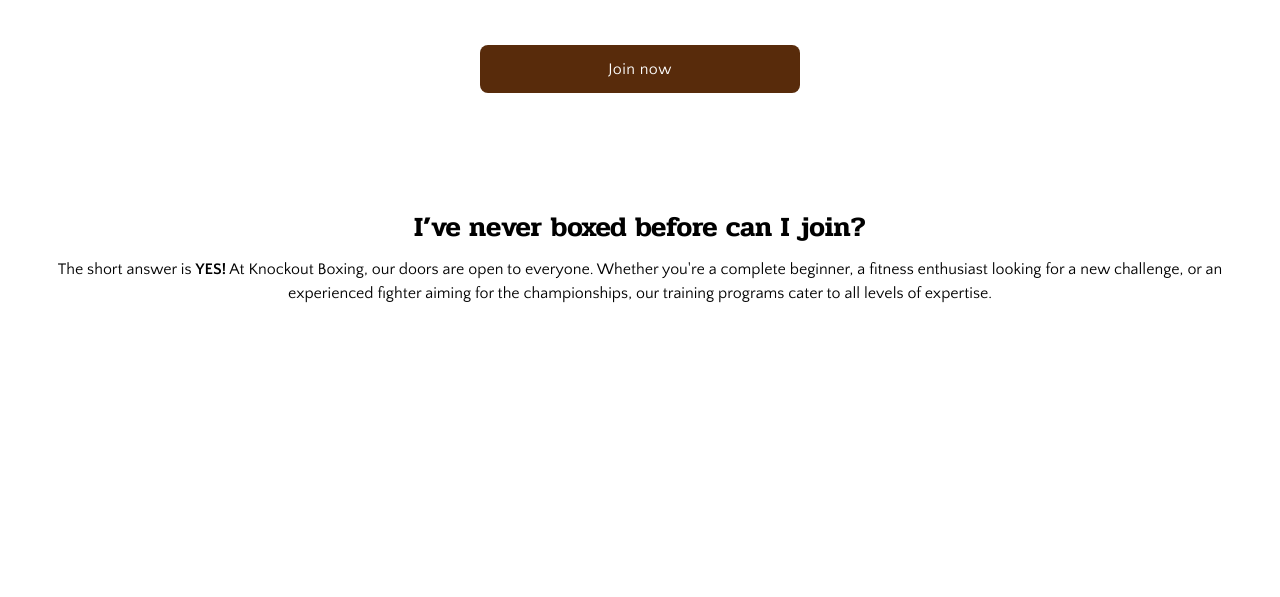
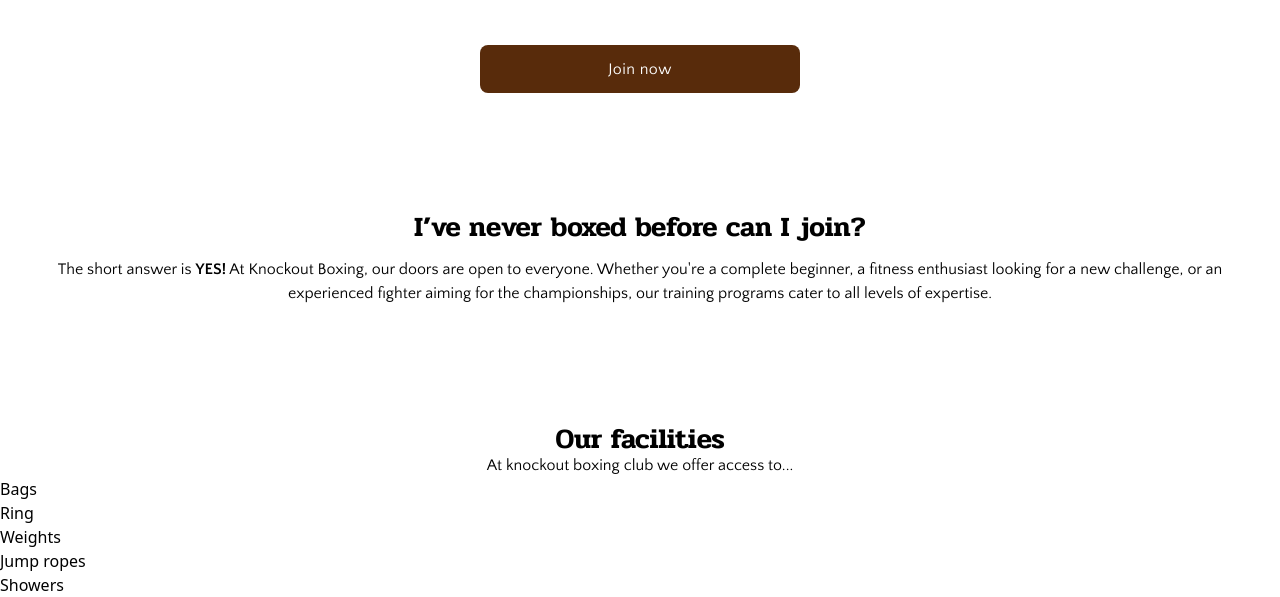
Before and after one commit to codeyarduk/knockout-boxing-demo, a website built with Vite: page index.html in a window 1280 px wide. Shown: the part 512-1109 px from the top of the page. Before the commit the page ends 817 px from the top, so only its background shows below. Built offline with nearby package versions, Linux system fonts and the light colour scheme.

Commit message:
started next section

```diff
--- a/index.html
+++ b/index.html
@@ -1,5 +1,5 @@
 <!DOCTYPE html>
-<html lang="en">
+<html lang="en" class="scroll-smooth">
   <head>
     <meta charset="UTF-8" />
     <meta name="viewport" content="width=device-width, initial-scale=1.0" />
@@ -47,5 +47,28 @@
       <p class="text-center font-Pridi font-semibold text-[28px] leading-7">I’ve never boxed before can I join?</p>
       <p class="text-center font-QuattrocentoSans mt-4">The short answer is <span class="font-semibold">YES!</span> At Knockout Boxing, our doors are open to everyone. Whether you're a complete beginner, a fitness enthusiast looking for a new challenge, or an experienced fighter aiming for the championships, our training programs cater to all levels of expertise.</p>
     </div>
+    <div class="mt-[120px]">
+      <p class="text-center font-Pridi font-semibold text-[28px] leading-7">Our facilities</p>
+      <p class="text-center font-QuattrocentoSans">At knockout boxing club we offer access to...</p>
+      <div>
+        <div>
+          <p>Bags</p>
+        </div>
+        <div>
+          <p>Ring</p>
+        </div>
+      </div>
+      <div>
+        <div>
+          <p>Weights</p>
+        </div>
+        <div>
+          <p>Jump ropes</p>
+        </div>
+      </div>
+      <div>
+        <p>Showers</p>
+      </div>
+    </div>
   </body>
 </html>
```
